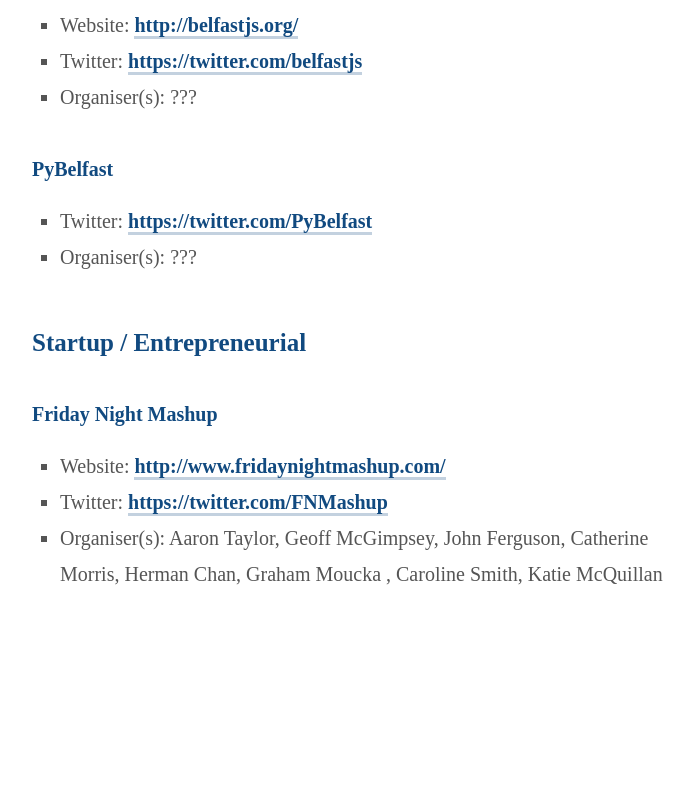
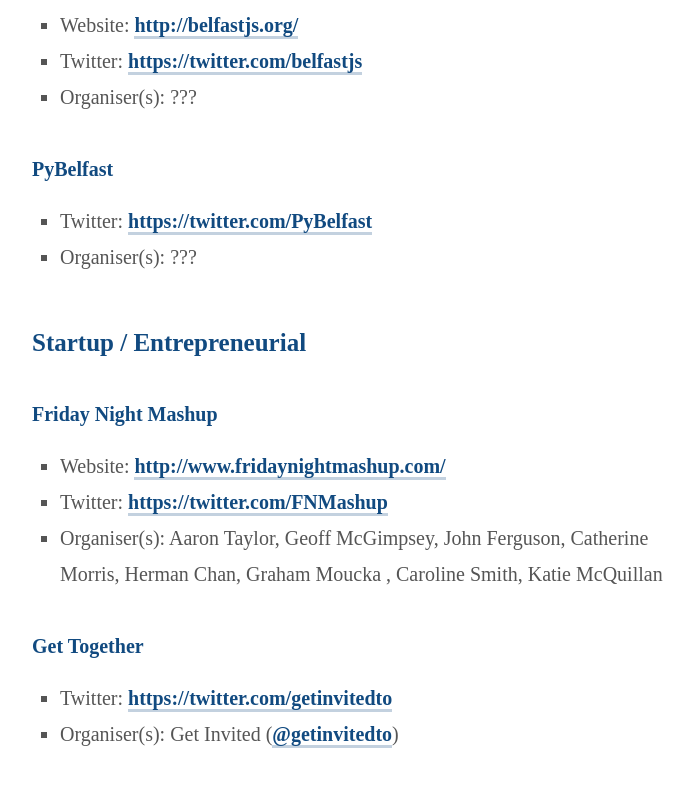
Before and after one commit to andymcmillan/andymcmillan, a Jekyll site: the page built from meetups.md, in a window 1280 px wide and 900 px high, scrolled down 1932 px. Shown: the top 787 px of the window, without its empty margins (288-981 px from the left). Built offline with Jekyll 4.4.1, drawn with Linux system fonts in a browser that asks for light colours; Markdown is read by kramdown in place of the engine named in the settings; before the commit the page ends 2672 px from its top, so only the background shows below that.

Commit message:
Update meetups.md

```diff
--- a/meetups.md
+++ b/meetups.md
@@ -61,3 +61,7 @@
 * Website: [http://www.fridaynightmashup.com/](http://www.fridaynightmashup.com/)
 * Twitter: [https://twitter.com/FNMashup](https://twitter.com/FNMashup)
 * Organiser(s): Aaron Taylor, Geoff McGimpsey, John Ferguson, Catherine Morris, Herman Chan, Graham Moucka , Caroline Smith, Katie McQuillan
+
+### Get Together
+* Twitter: [https://twitter.com/getinvitedto](https://twitter.com/getinvitedto)
+* Organiser(s): Get Invited ([@getinvitedto](https://twitter.com/getinvitedto))
```
